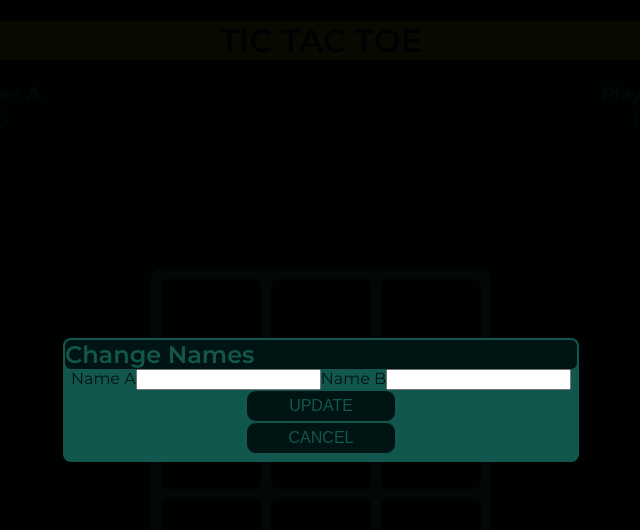
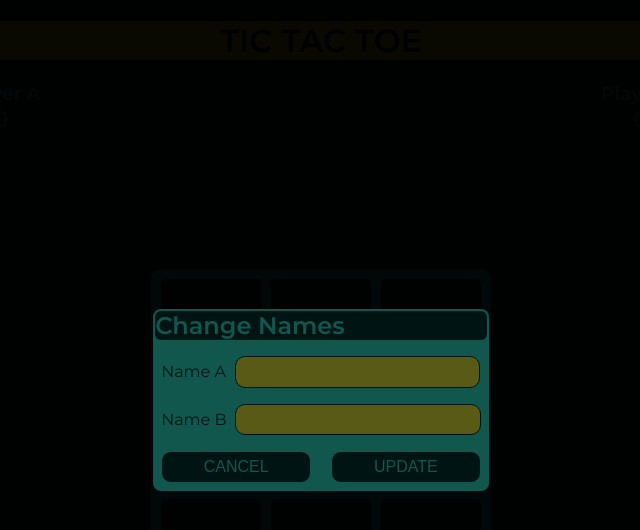
Before and after one commit to Mohammedramadan99/react-tic-tac-toe, a React (Create React App) app: page / in a window 1280 px wide. Both pictures are taken after a click on the button "Change Names". Shown: the top 530 px of the page, without its empty margins (319-959 px from the left). Built offline with nearby package versions, Linux system fonts and the light colour scheme.

Commit message:
style FormDlg component

```diff
--- /dev/null
+++ b/src/components/FormDlg.css
@@ -0,0 +1,25 @@
+.label {
+  display: block;
+  margin: 1em auto;
+}
+
+.textInput {
+  margin: 0 0 0 0.5em;
+  font-size: 1.1em;
+  height: 1.3em;
+  background-color: rgb(90, 90, 23);
+  color: #011414;
+  border-radius: 10px;
+  padding: 0.2em 0.5em;
+  border: 1px solid #011414;
+  outline: none;
+}
+
+.btn-container {
+  display: flex;
+  justify-content: space-between;
+}
+
+.btn-container .button {
+  margin: 0;
+}
--- a/src/components/FormDlg.jsx
+++ b/src/components/FormDlg.jsx
@@ -1,5 +1,6 @@
 import React, { useState } from "react";
 import Modal from "./Modal";
+import "./FormDlg.css";
 
 const FormDlg = (props) => {
   const { show, onClose, title, updateNames } = props;
@@ -34,11 +35,13 @@ const FormDlg = (props) => {
             onChange={(e) => setNameB(e.target.value)}
           />
         </label>
-        <input type="submit" value="UPDATE" className="button" />
+        <div className="btn-container">
+          <button type="button" className="button" onClick={onClose}>
+            CANCEL
+          </button>
+          <input type="submit" value="UPDATE" className="button" />
+        </div>
       </form>
-      <button className="button" onClick={onClose}>
-        CANCEL
-      </button>
     </Modal>
   );
 };
```
